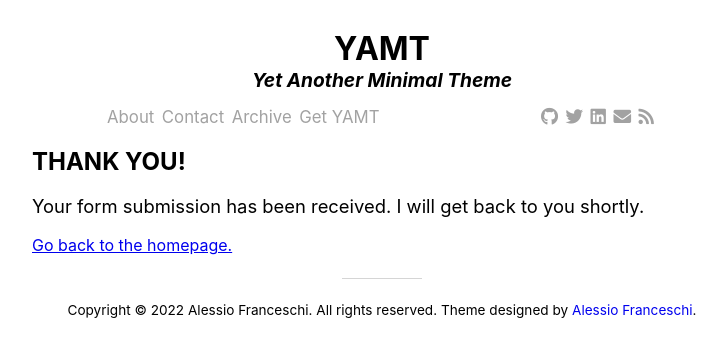
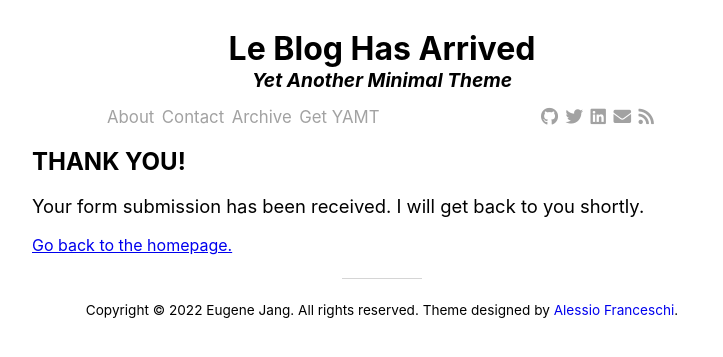
Before and after one commit to genesith/genesith.github.io, a Jekyll site: the page built from contact-successful.md, in a window 1280 px wide. Shown: the top 357 px of the page, without its empty margins (258-981 px from the left). Built offline with Jekyll 4.4.1, drawn with Linux system fonts in a browser that asks for light colours; nearby versions of some CDN libraries.

Commit message:
Update _config.yml

```diff
--- a/_config.yml
+++ b/_config.yml
@@ -1,12 +1,12 @@
 # Site settings
-title: YAMT
-description: "Yet Another Minimal Theme"
-url:  "https://pandasekh.github.io/Jekyll-YAMT/" # Actual base url of the website
+title: Le Blog Has Arrived
+description: "Finally a place to hold all these thoughts?"
+url:  "https://genesith.github.io" # Actual base url of the website
 baseurl: "/"           # url of the jekyll blog. e.g. if you set url to "mysite.com" and baseurl to "blog", the jekyll website will work on "mysite.com/blog"
 author:
-  name: "Alessio Franceschi"
-  email: "alessiofranceschi2@gmail.com"
-  url: "https://alessiofranceschi.me"
+  name: "Eugene Jang"
+  email: "volcanstudioplusv@gmail.com"
+  url: "genesith.github.io"
 permalink: /:year/:month/:day/:title:output_ext
 
 #Plugins
@@ -18,7 +18,7 @@ paginate_path: "/page:num/"
 
 #SEO
 twitter:
-  username: pandasekh
+  username: genesithh
   card: summary
 facebook:
   app_id: # Facebook app ID for Facebook insights
@@ -27,9 +27,9 @@ facebook:
 logo: /assets/img/logo.jpg
 social:
   links: #List your social links here
-    - https://twitter.com/PandaSekh
-    - https://www.github.com/pandasekh
-    - https://www.linkedin.com/in/alessio-franceschi/
+    - https://twitter.com/genesithh
+    - https://www.github.com/genesith
+    - https://www.linkedin.com/in/eugene-jang-35a59a216/
 webmaster_verifications:
   google:
   bing:
```
